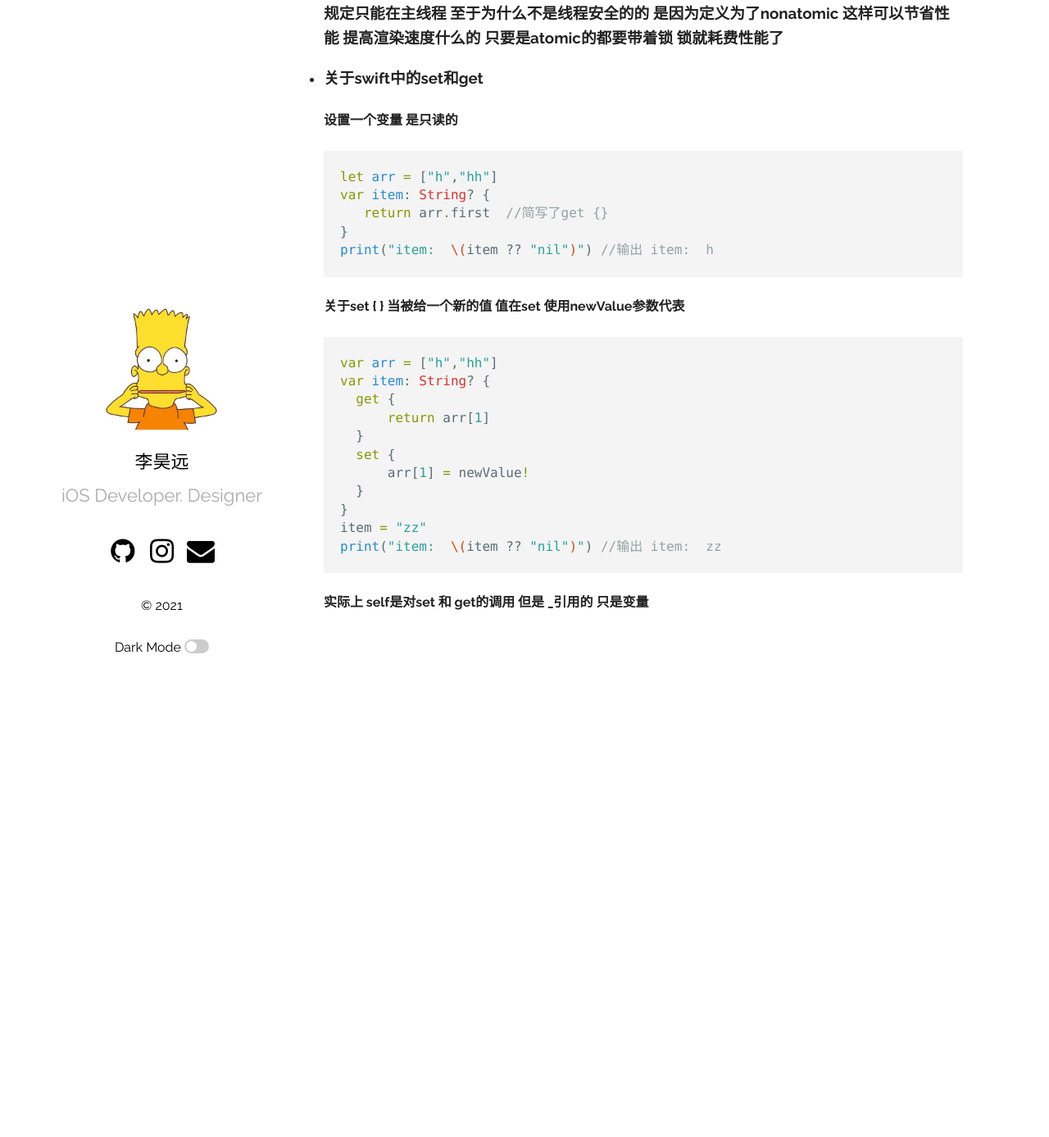
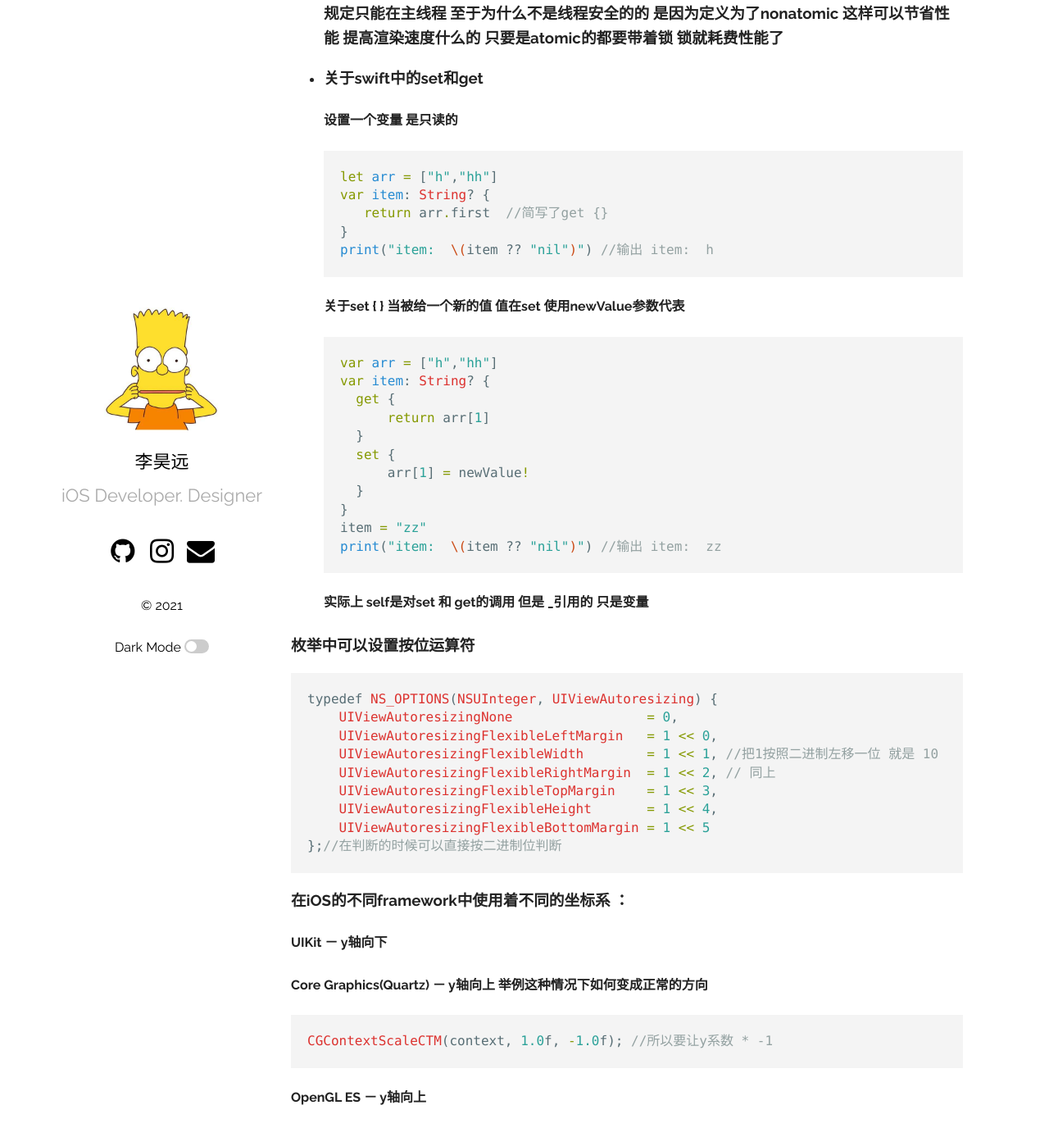
Before and after one commit to wohennengshui/lihaoyuan.github.io, a Jekyll site: the page built from _posts/2021-04-26-iOS_笔记迁移1.md, in a window 1280 px wide and 1400 px high, scrolled down 1851 px. Shown: the top 1387 px of the window at 82% size. Built offline with Jekyll 4.4.1, drawn with Linux system fonts in a browser that asks for light colours; before the commit the page ends 2647 px from its top, so only the background shows below that.

Commit message:
markdown note

````diff
--- a/_posts/2021-04-26-iOS_笔记迁移1.md
+++ b/_posts/2021-04-26-iOS_笔记迁移1.md
@@ -74,3 +74,23 @@ item = "zz"
 print("item:  \(item ?? "nil")") //输出 item:  zz
 ```
 #### 实际上 self是对set 和 get的调用 但是 _引用的 只是变量
+
+### 枚举中可以设置按位运算符
+``` swift
+typedef NS_OPTIONS(NSUInteger, UIViewAutoresizing) {
+    UIViewAutoresizingNone                 = 0,
+    UIViewAutoresizingFlexibleLeftMargin   = 1 << 0,
+    UIViewAutoresizingFlexibleWidth        = 1 << 1, //把1按照二进制左移一位 就是 10 十进制是2
+    UIViewAutoresizingFlexibleRightMargin  = 1 << 2, // 同上
+    UIViewAutoresizingFlexibleTopMargin    = 1 << 3,
+    UIViewAutoresizingFlexibleHeight       = 1 << 4,
+    UIViewAutoresizingFlexibleBottomMargin = 1 << 5
+};//在判断的时候可以直接按二进制位判断
+```
+### 在iOS的不同framework中使用着不同的坐标系 ：
+#### UIKit － y轴向下
+#### Core Graphics(Quartz) － y轴向上 举例这种情况下如何变成正常的方向
+```swift
+CGContextScaleCTM(context, 1.0f, -1.0f); //所以要让y系数 * -1
+```
+#### OpenGL ES － y轴向上
````
